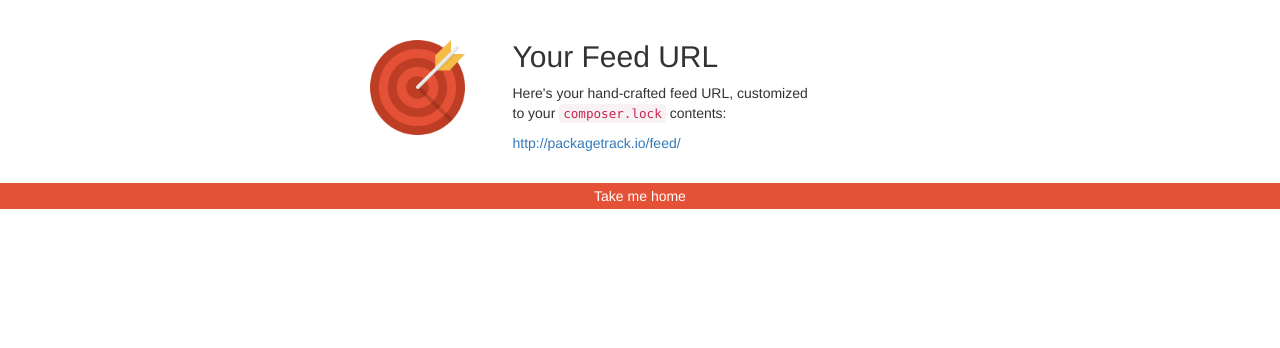
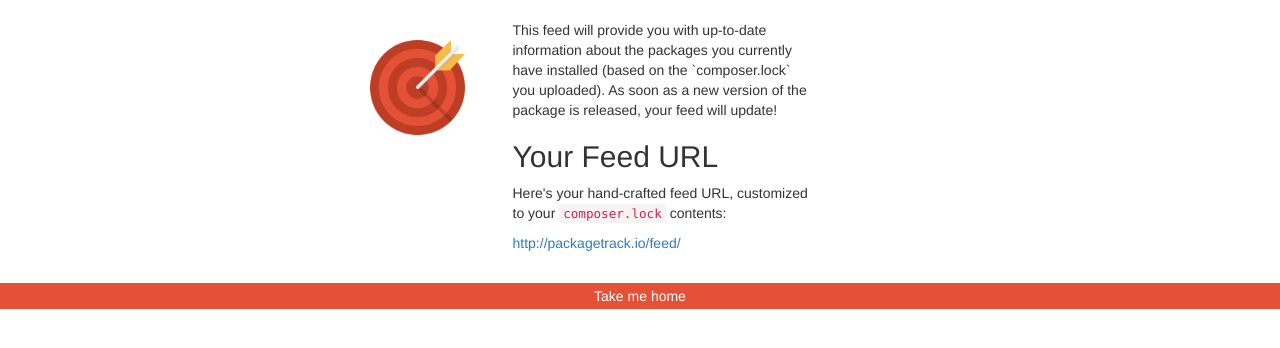
Before and after one commit to enygma/packagetrack, a PHP site: page /templates/upload.php in a window 1280 px wide. Shown: the top 348 px of the page. Run offline with PHP 8.4, Linux system fonts and the light colour scheme; the template is opened without the code that fills it, so the values that code supplies are empty; some libraries are stand-ins or nearby versions.

Commit message:
adding a bit of description about what the feed will provide

```diff
--- a/templates/upload.php
+++ b/templates/upload.php
@@ -23,6 +23,11 @@
 							<?php foreach ($queued as $package) { echo '<b>'.$package.'</b><br/>'; } ?>
 						</div>
 						<?php endif; ?>
+						<p>
+							This feed will provide you with up-to-date information about the packages you currently
+							have installed (based on the `composer.lock` you uploaded). As soon as a new version of the
+							package is released, your feed will update!
+						</p>
 						<h2>Your Feed URL</h2>
 						<p>
 							Here's your hand-crafted feed URL, customized to your <code>composer.lock</code>
```
